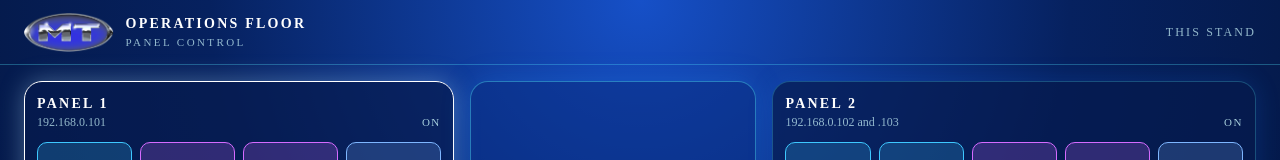
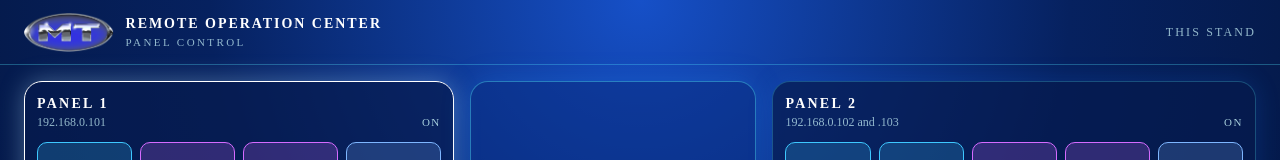
Before and after one commit to r-gismondi/ROC-Panels, a Next.js app in the folder web/: page / in a window 1280 px wide. Shown: the top 160 px of the page. Built offline with nearby package versions, Linux system fonts and the light colour scheme.

Commit message:
Rename the stand header to Remote Operation Center.
The page title uses the same name.

Co-authored-by: rodrigo.gismondi <rodrigo.gismondi@mtllc.us>

```diff
--- a/web/app/layout.tsx
+++ b/web/app/layout.tsx
@@ -13,8 +13,8 @@ const geistMono = Geist_Mono({
 });
 
 export const metadata: Metadata = {
-  title: "Operations floor",
-  description: "Wall control for the operations floor panels and window layouts.",
+  title: "Remote Operation Center",
+  description: "Panel control for the Remote Operation Center.",
 };
 
 export default function RootLayout({
--- a/web/components/wall-console.tsx
+++ b/web/components/wall-console.tsx
@@ -158,7 +158,7 @@ export function WallConsole() {
         <div className="flex items-center gap-3">
           <img src="/mt-logo.png" alt="MT" className="h-10 w-auto" />
           <div>
-            <p className="text-sm font-semibold tracking-[0.16em]">OPERATIONS FLOOR</p>
+            <p className="text-sm font-semibold tracking-[0.14em] whitespace-nowrap">REMOTE OPERATION CENTER</p>
             <p className="text-[11px] tracking-[0.22em] text-cyan-100/70">PANEL CONTROL</p>
           </div>
         </div>
```
